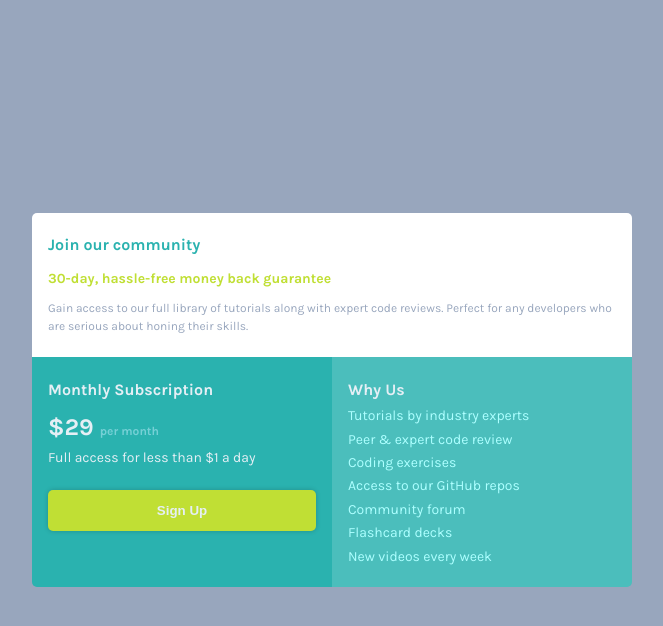
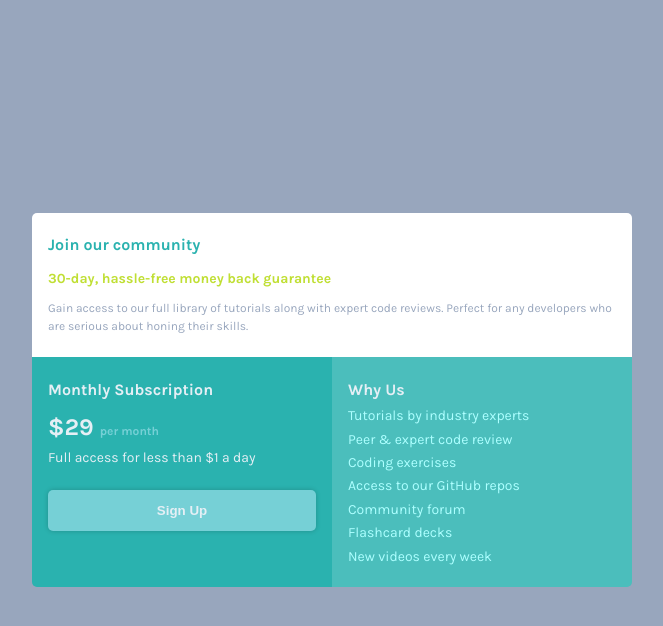
Before and after one commit to Robertron624/single-price-grid-component-master, a plain HTML site: page index.html in a window 1280 px wide. In both pictures the pointer is over the button "Sign Up". Shown: the whole page, without its empty margins (308-971 px from the left). Drawn offline with Linux system fonts and the light colour scheme.

Commit message:
added hover effect to button

```diff
--- a/styles.css
+++ b/styles.css
@@ -100,6 +100,11 @@ p.price span {
     font-weight: 700;
     box-shadow: 0 0 5px 0 rgba(0, 0, 0, 0.2);
     cursor: pointer;
+    transition: background-color .3s ease;
+}
+
+.subscription button:hover {
+    background-color: var(--price-cyan);
 }
 
 .why-us {
```
